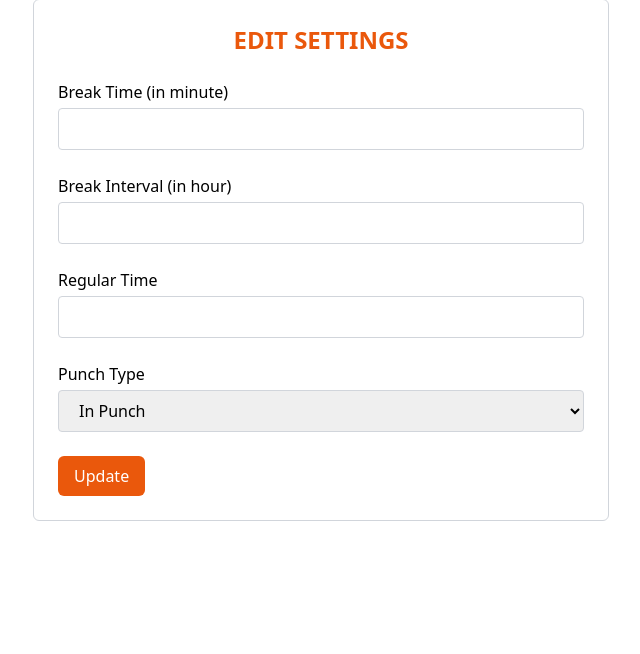
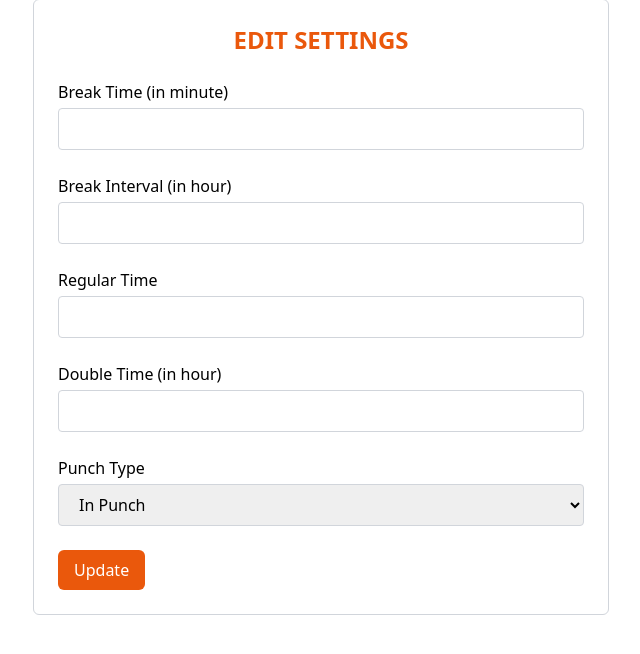
Before and after one commit to rkrout/Login-Demo, a PHP site: page /timing/edit-settings.php in a window 1280 px wide. Shown: the part 97-751 px from the top of the page, without its empty margins (319-959 px from the left). Run offline with PHP 8.4, Linux system fonts and the light colour scheme; data that the repository does not hold is empty; some libraries are stand-ins or nearby versions.

Commit message:
modified

```diff
--- a/timing/edit-settings.php
+++ b/timing/edit-settings.php
@@ -13,12 +13,14 @@ if(isset($_POST["break_time"])) {
             break_time = :break_time,
             break_interval = :break_interval,
             regular_time = :regular_time,
-            is_split_punch = :is_split_punch
+            is_split_punch = :is_split_punch,
+            double_time = :double_time
     ");
     $stmt->bindParam("break_time", $_POST["break_time"]);
     $stmt->bindParam("break_interval", $_POST["break_interval"]);
     $stmt->bindParam("regular_time", $_POST["regular_time"]);
     $stmt->bindParam("is_split_punch", $_POST["is_split_punch"]);
+    $stmt->bindParam("double_time", $_POST["double_time"]);
     $stmt->execute();
     die("<script>alert('Setting updated successfully'); window.location.href='/timing/settings.php'</script>");
 }
@@ -49,6 +51,12 @@ if(isset($_POST["break_time"])) {
     </div>
 
     <div class="mb-6">
+        <label for="double_time" class="mb-1 block">Double Time (in hour)</label>
+        <input type="number" name="double_time" id="double_time" class="border border-gray-300 rounded px-4 py-2 w-full focus:ring-orange-600
+        focus:ring-1 focus:border-orange-600 outline-none" value="<?= $settings["double_time"] ?>">
+    </div>
+
+    <div class="mb-6">
         <label for="is_split_punch" class="mb-1 block">Punch Type</label>
         <select name="is_split_punch" id="is_split_punch" class="border border-gray-300 rounded px-4 py-2 w-full focus:ring-orange-600
         focus:ring-1 focus:border-orange-600 outline-none">
```
Also changed, not shown: timing/edit-timings.php (+13 -1 lines), timing/index.php (+8 -0 lines).
